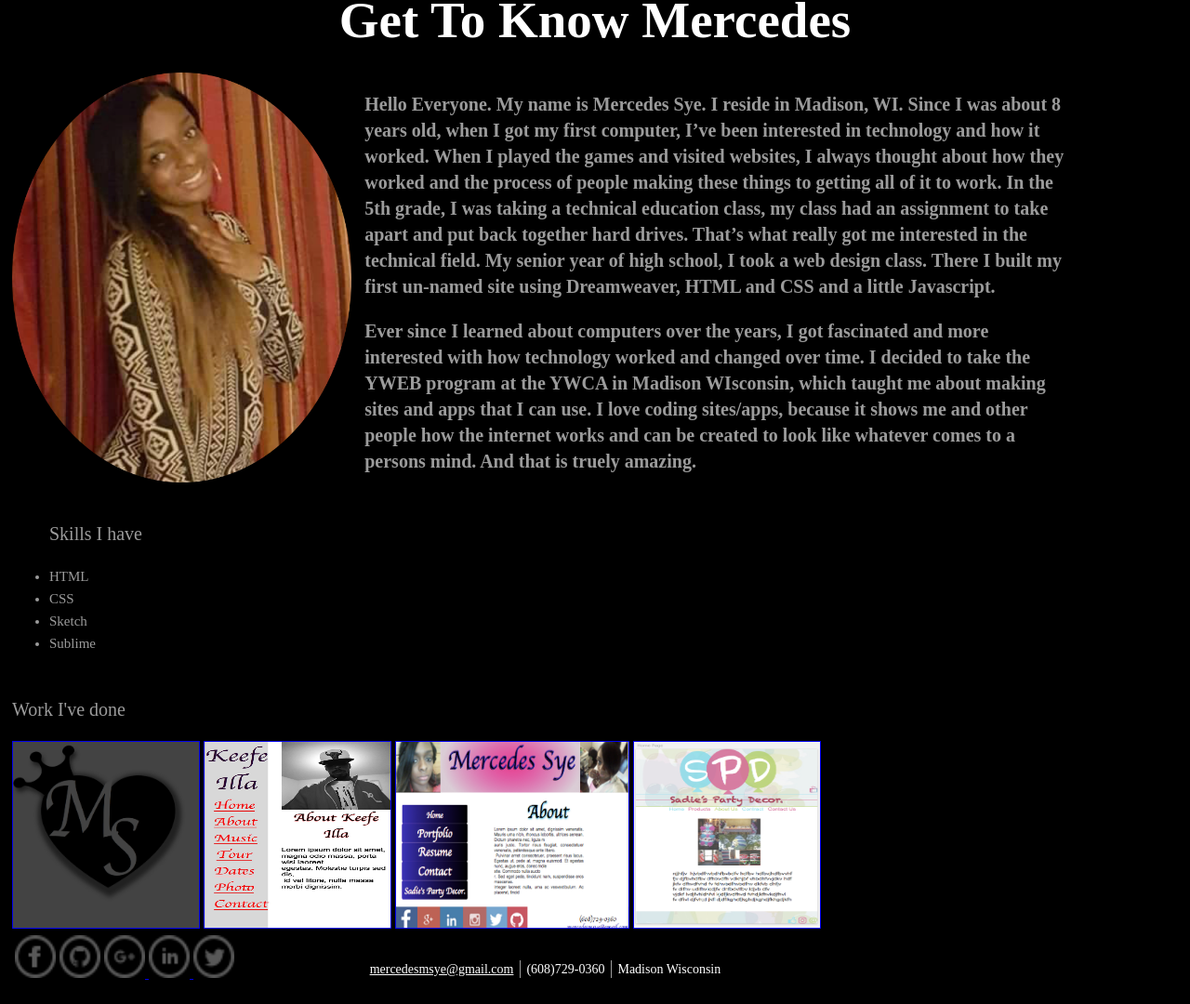
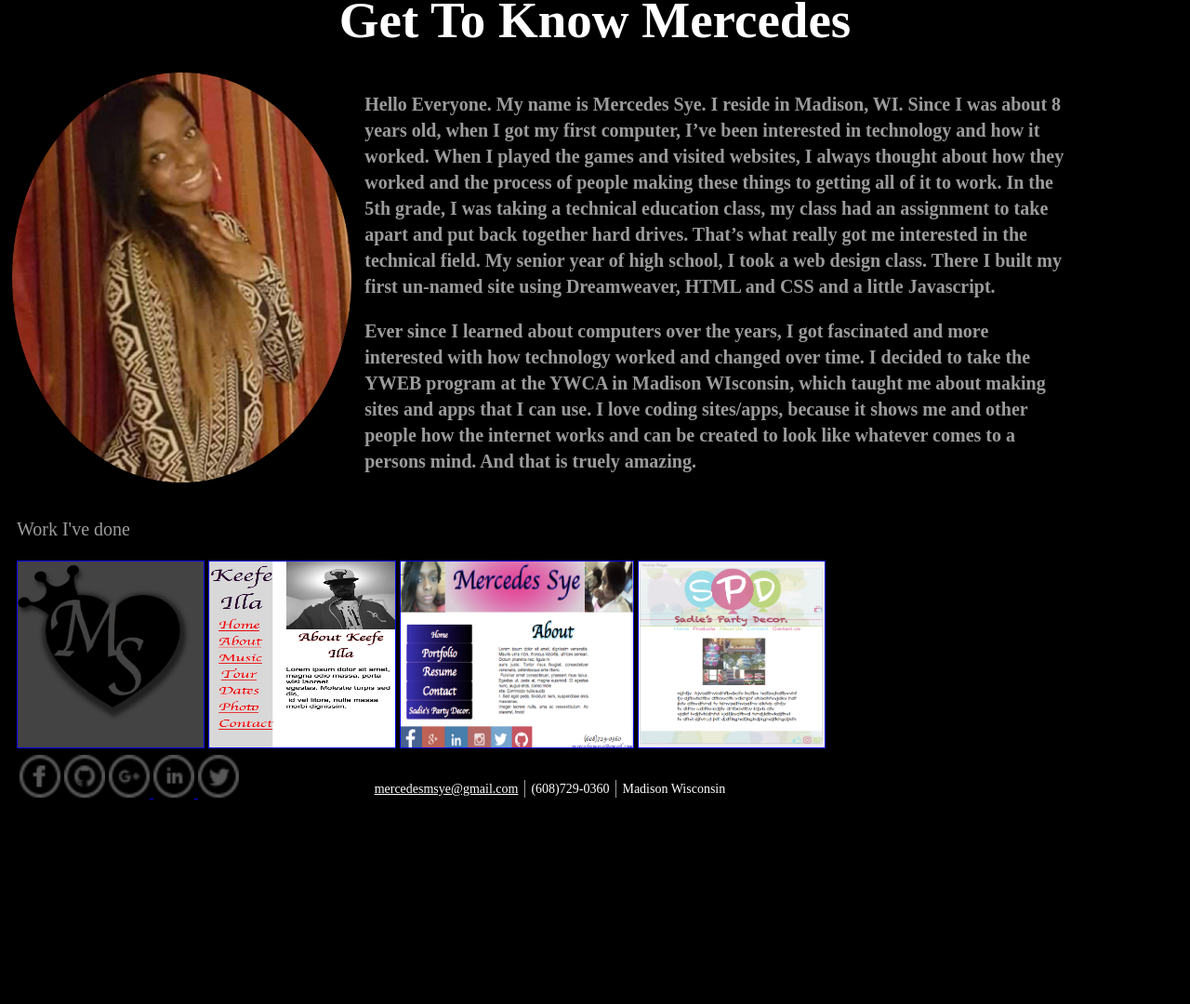
Before and after one commit to mercedessye/mercedessye.github.io, a plain HTML site: page index.html in a window 1280 px wide. Shown: the whole page at 93% size. After the commit the page ends 893 px from the top, so only its background shows below. Drawn offline with Linux system fonts and the light colour scheme.

Commit message:
removed div

```diff
--- a/css/index.css
+++ b/css/index.css
@@ -14,7 +14,7 @@ float: right;
 	font-weight: bolder;
 	margin-right: 10%;
 }
-.section1, .section2, .section3{
+.section1, .section2{
 	width: 100%;
     margin: 5px;
     float: left;
@@ -37,13 +37,6 @@ color: #9B9B9B;
 line-height: 1.4em;
 }
 
-ul{
-font-family: ArialMT;
-font-size: 15px;
-color: #9B9B9B;
-line-height: 24px;
-}
-
 #email{
 font-family: ArialMT;
 font-size: 14px;
--- a/index.html
+++ b/index.html
@@ -12,16 +12,7 @@
 <p>Ever since I learned about computers over the years, I
 got fascinated and more interested with how technology worked and changed over time. I decided to take the YWEB program at the YWCA in Madison WIsconsin, which taught  me about making sites and apps that I can use. I love coding sites/apps, because it shows me and other people how the internet works and can be created to look like whatever
 comes to a persons mind. And that is truely amazing.</p></div>
-</div>
-<div class="section2"><ul>
-<p>Skills I have</p>
-<li>HTML</li>
-<li>CSS</li>
-<li>Sketch</li>
-<li>Sublime</li>
-</ul>
-</div>
-<div class="section3">
+<div class="section2">
 	<p>Work I've done</p>
 	<a href="images/logo1.jpg" target="_blank"><img src="images/logo1.jpg" alt="heart and crown logo" border=1 height=200 width=200></img></a>
 	<a href="images/keefeIlla.jpg" target="_blank"><img src="images/keefeIlla.jpg" alt="artist portfolio" border=1 height=200 width=200></img></a>
```
